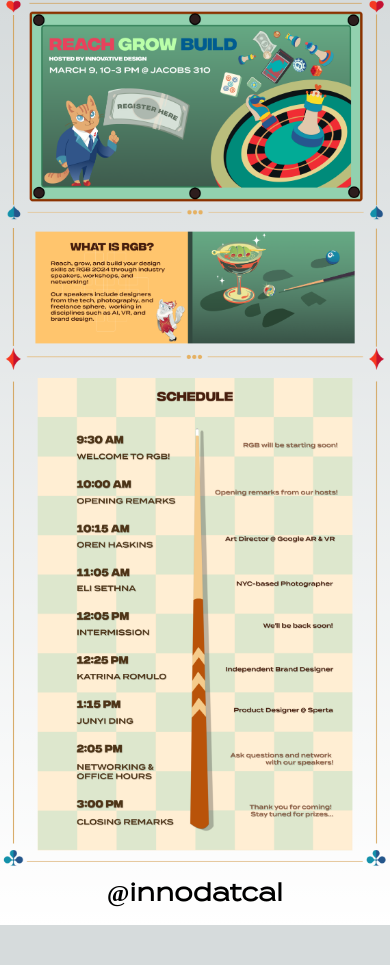
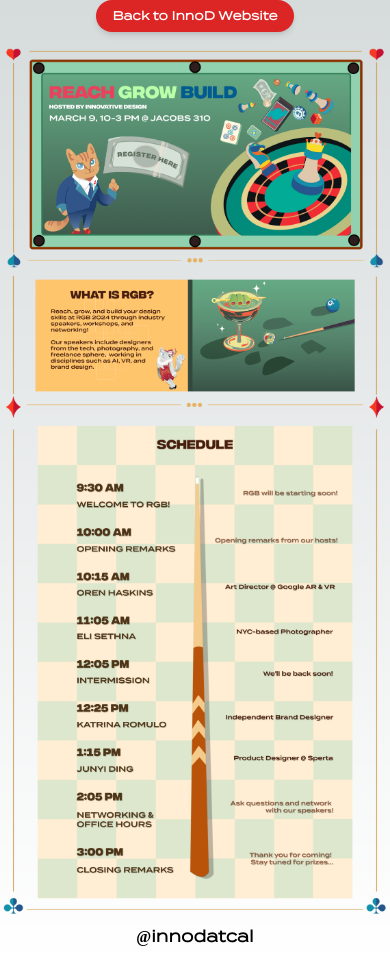
Before and after one commit to InnovativeDesign/rgb.innovativedesign.club, a Next.js app: page / in a window 390 px wide. Before the commit the page ends 925 px from the top, so only its background shows below. Built offline with nearby package versions, Linux system fonts and the light colour scheme.

Commit message:
added button and small link changes

```diff
--- a/app/page.js
+++ b/app/page.js
@@ -4,14 +4,17 @@ export default function Home() {
   return (
     <main class="bg-[#FBE9CC] p-24" className="flex min-h-screen flex-col items-center justify-between">
       <div class="relative pb-4 flex flex-col items-center">
+        <a href="https://www.innovativedesign.club/" className="inline-block font-termina text-xs mb-4 px-4 py-2 md:text-lg lg:text-xl lg:mb-8 md:px-8 md:py-4 bg-red-600 text-white font-semibold rounded-full shadow-md hover:bg-red-700 transition-colors duration-300">
+          Back to InnoD Website
+        </a>
         <div>
-          <a href="https://docs.google.com/forms/d/e/1FAIpQLSe8Qv4_SpyhP2XgAU3IgzAr8XamaJrAx07ae90bGKC4rKLZjA/viewform" className="top-[8%] left-[25%]">
+          <a href="https://docs.google.com/forms/d/e/1FAIpQLSe8Qv4_SpyhP2XgAU3IgzAr8XamaJrAx07ae90bGKC4rKLZjA/viewform" target="_blank" className="top-[8%] left-[25%]">
             <Image className="relative pb-2 pointer-events-none" layout="responsive" width="500" height="500" priority src="/images/rgb_title_w_button.png" alt="rgb_title" />
           </a>
         </div>
         <Image className="pb-2 pointer-events-none" layout="responsive" width="500" height="500" priority src="/images/rgb_info.png" alt="rgb_title" />
         <Image className="pb-2 pointer-events-none" layout="responsive" width="500" height="500" priority src="/images/rgb_schedule.png" alt="rgb_title" />
-        <div className="self-center font-termina font-extrabold text-2xl">
+        <div className="self-center font-termina font-extrabold sm:text-lg sm:text-md lg:text-2xl">
           <a class="text-black" href="https://linktr.ee/innodatcal">
             @innodatcal
           </a>
```
